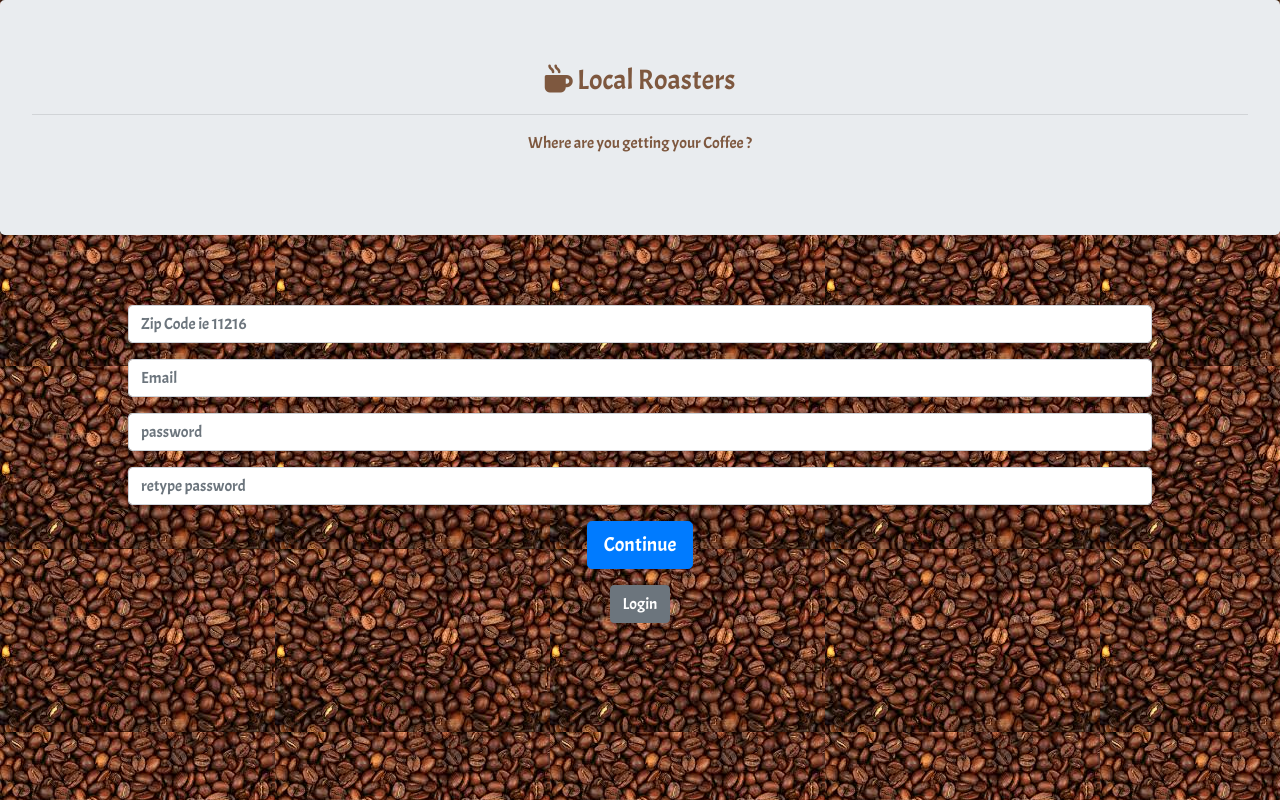
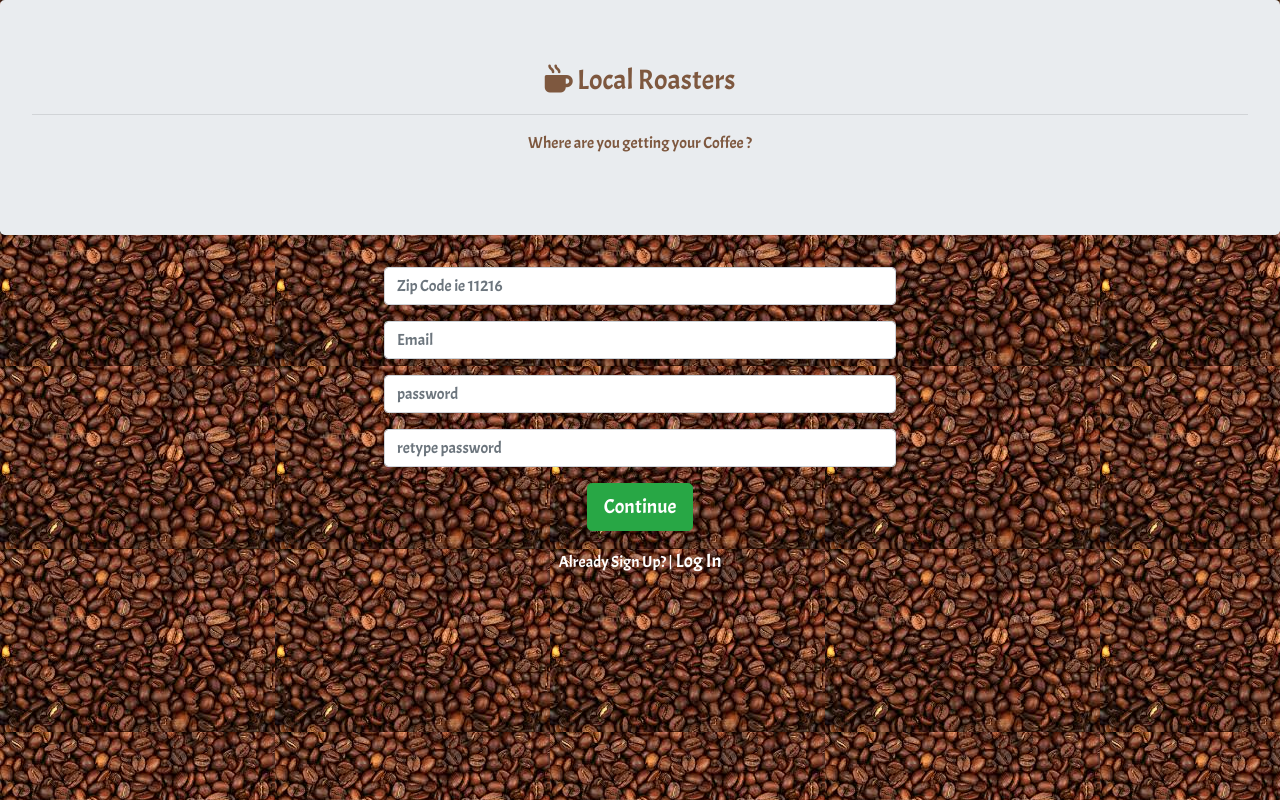
Before and after one commit to hacknyctp/HackathonLocalRoaster, a React (Create React App) app in the folder Client/local_roasters/: page /signup in a window 1280 px wide. Built offline with nearby package versions, Linux system fonts and the light colour scheme.

Commit message:
adding queries

```diff
--- a/Client/local_roasters/src/App.css
+++ b/Client/local_roasters/src/App.css
@@ -18,12 +18,7 @@
   color: white;
 }
 
-h1,
-h2,
-h3,
-h4,
-h5,
-h6 {
+h1, h2, h3, h4, h5, h6 {
   font-family: 'Acme', sans-serif;
 }
 
@@ -34,12 +29,14 @@
 .App-link {
   color: #09d3ac;
 }
+
 body {
   font-family: 'Acme', sans-serif;
   color: #7e583f;
 }
 
 /* Splash  */
+
 .container-fluid {
   padding-left: 0px;
 }
@@ -58,5 +55,5 @@
 }
 
 .links-small {
-  font-size: 0.8rem;
+  font-size: 1rem;
 }
--- a/Client/local_roasters/src/components/Slides.js
+++ b/Client/local_roasters/src/components/Slides.js
@@ -6,7 +6,6 @@
     for (let i = 0; i < 4; i++) {
 
     }
-    const filled = false;
 
     return (
         <div className="e-flex align-items-center justify-content border m-3 p-3" style={{ width: "100%" }}>
--- a/Client/local_roasters/src/pages/DashBoard.js
+++ b/Client/local_roasters/src/pages/DashBoard.js
@@ -92,6 +92,11 @@
             });
     }
 
+    logout = () => {
+        localStorage.clear();
+        this.props.history.push("/");
+    }
+
     render() {
         const {
       typeOfCoffee,
@@ -102,6 +107,9 @@
             } = this.state;
         const currentPlace = recomendations[slideIndex];
         return (
+            <div>
+                <img className="logout" src={require("../assets/logout.svg")} onClick={this.logout} />
+                <br />
                 <Swipeable
                     trackMouse
                     preventDefaultTouchmoveEvent
@@ -113,10 +121,10 @@
                         {typeOfCoffee.substring(1)} coffee within ${price} near {location}
                     </h2>
                     <div
-                    className="d-flex"
+                        className="d-flex card"
                         style={{ maxWidth: "100%", position: "abosulte" }}
                     >
-                    <button onClick={() => this.onSwiped(RIGHT)} style={buttonLeft}>
+                        <button onClick={() => this.onSwiped(RIGHT)} className="buttonStyle" style={buttonLeft}>
                             ⇦
           </button>
                         <Slides
@@ -127,11 +135,12 @@
                             img={currentPlace.img}
                             beans={currentPlace.beans}
                         />
-                    <button onClick={() => this.onSwiped(LEFT)} style={buttonRight}>
+                        <button onClick={() => this.onSwiped(LEFT)} className="buttonStyle" style={buttonRight}>
                             ⇨
           </button>
                     </div>
                 </Swipeable>
+            </div>
         );
     }
 }
--- a/Client/local_roasters/src/pages/Login.js
+++ b/Client/local_roasters/src/pages/Login.js
@@ -46,9 +46,11 @@
                 <div className="inputs">
                     <input className="m-2 form-control" type="text" value={email} id="email" placeholder="email" onChange={(e) => this.textHandler(e)} required />
                     <input className="m-2 form-control" type="password" value={password} id="password" placeholder="password" onChange={(e) => this.textHandler(e)} required />
-                    <input className="m-2 p-2 btn btn-success" type="submit" value="submit" onClick={this.submit} />
+                    <input className="m-2 p-2 btn btn-success" type="submit" value="login" onClick={this.submit} />
                 </div>
-                <button className="btn btn-secondary" onClick={() => this.props.history.push("/signup")}> Sign Up </button>
+                <Link style={{ color: "white" }} styleclassName='links' to='/signup'>
+                    <span className='links-small'>Don't have an account ? |</span>Sign Up
+                 </Link>
             </div>
         )
     }
--- a/Client/local_roasters/src/pages/SignUp.js
+++ b/Client/local_roasters/src/pages/SignUp.js
@@ -108,20 +108,17 @@
                     </div>
                     <div className="form-group">
                         <input
-                            className="btn btn-lg btn-primary"
+                            className="btn btn-lg btn-success"
                             type="submit"
                             value="Continue"
                             onClick={this.submitHandler}
                         />
                     </div>
-                    <button
-                        className="btn btn-secondary"
-                        onClick={() => this.props.history.push("/login")}
-                    >
-                        Login
-          </button>
+                    <Link style={{ color: "white" }} className='links' to='/login'>
+                        <span className='links-small'>Already Sign Up? |</span> Log In
+                  </Link>
                 </div>
-            </div>
+            </div >
         );
     }
 }
--- a/Client/local_roasters/src/styles/DashBoard.css
+++ b/Client/local_roasters/src/styles/DashBoard.css
@@ -11,3 +11,9 @@
     width: 8%;
     float: left;
 }
+
+@media only screen and (min-width: 900px) {
+    .card {
+        padding: 0 20%;
+    }
+}
--- a/Client/local_roasters/src/styles/Login.css
+++ b/Client/local_roasters/src/styles/Login.css
@@ -2,3 +2,14 @@
     background: url("../assets/beans.jpeg");
     height: 100%;
 }
+
+.inputs {
+    width: 100%;
+    padding: 0 10%;
+}
+
+@media only screen and (min-width: 900px) {
+    .inputs {
+        padding: 0 40%;
+    }
+}
--- a/Client/local_roasters/src/styles/SignUp.css
+++ b/Client/local_roasters/src/styles/SignUp.css
@@ -1,4 +1,10 @@
 .signUp {
-  padding: 10%;
-  padding-top: 3%;
+    padding: 10%;
+    padding-top: 3%;
 }
+
+@media only screen and (min-width:900px) {
+    .signUp {
+        padding: 0 30%;
+    }
+}
```
Lines whose indentation alone changed are shown as unchanged.
